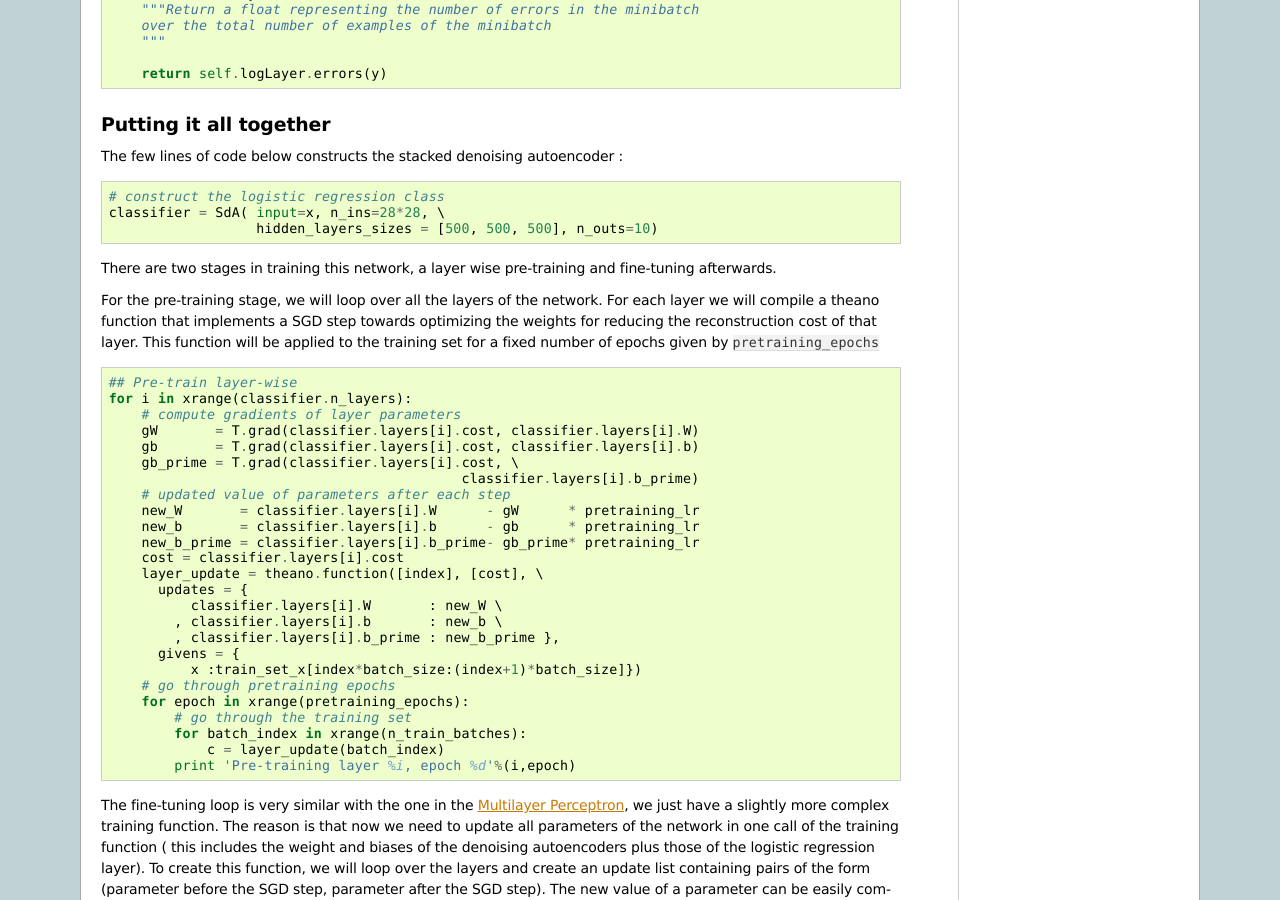
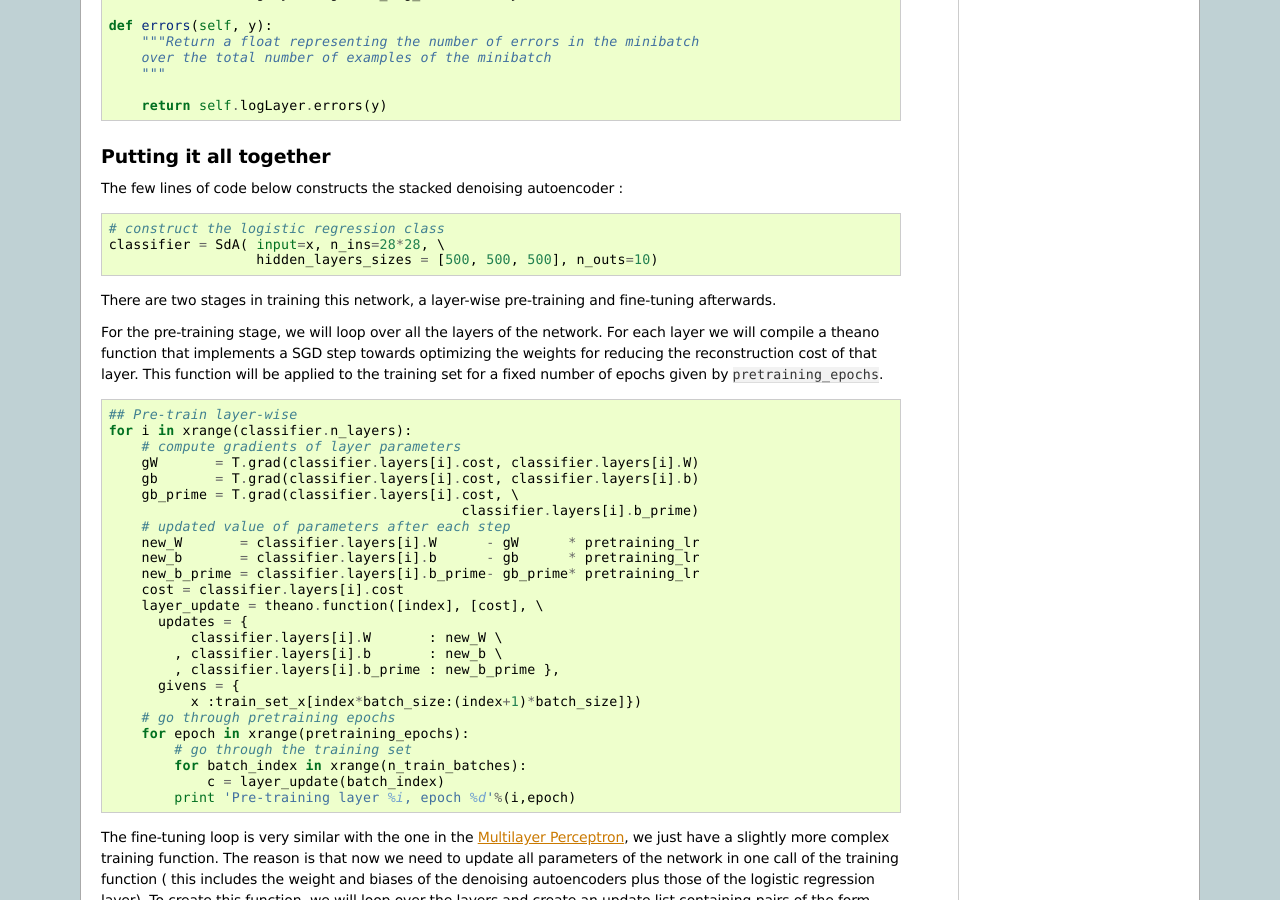
Before and after one commit to lisa-lab/DeepLearningTutorials, a Sphinx documentation site: the page built from doc/SdA.txt, in a window 1280 px wide and 900 px high, scrolled down 5472 px. Built offline with Sphinx 7.4.7, drawn with Linux system fonts in a browser that asks for light colours; formulas are drawn with MathJax 3; pages that are not in the unit, such as notebooks, are missing from menus; some of the changed text lies outside the part shown.

Commit message:
comments changed

```diff
--- a/doc/SdA.txt
+++ b/doc/SdA.txt
@@ -436,7 +438,7 @@ autoencoder :
                       hidden_layers_sizes = [500, 500, 500], n_outs=10)
 
 
-There are two stages in training this network, a layer wise pre-training and
+There are two stages in training this network, a layer-wise pre-training and
 fine-tuning afterwards.
 
 For the pre-training stage, we will loop over all the layers of the
@@ -444,7 +446,7 @@ network. For each layer we will compile a theano function that
 implements a SGD step towards optimizing the weights for reducing
 the reconstruction cost of that layer. This function will be applied
 to the training set for a fixed number of epochs given by
-``pretraining_epochs``
+``pretraining_epochs``.
 
 
 .. code-block:: python
```
Also changed, not shown: other parts of doc/SdA.txt (+2 -0 lines).
